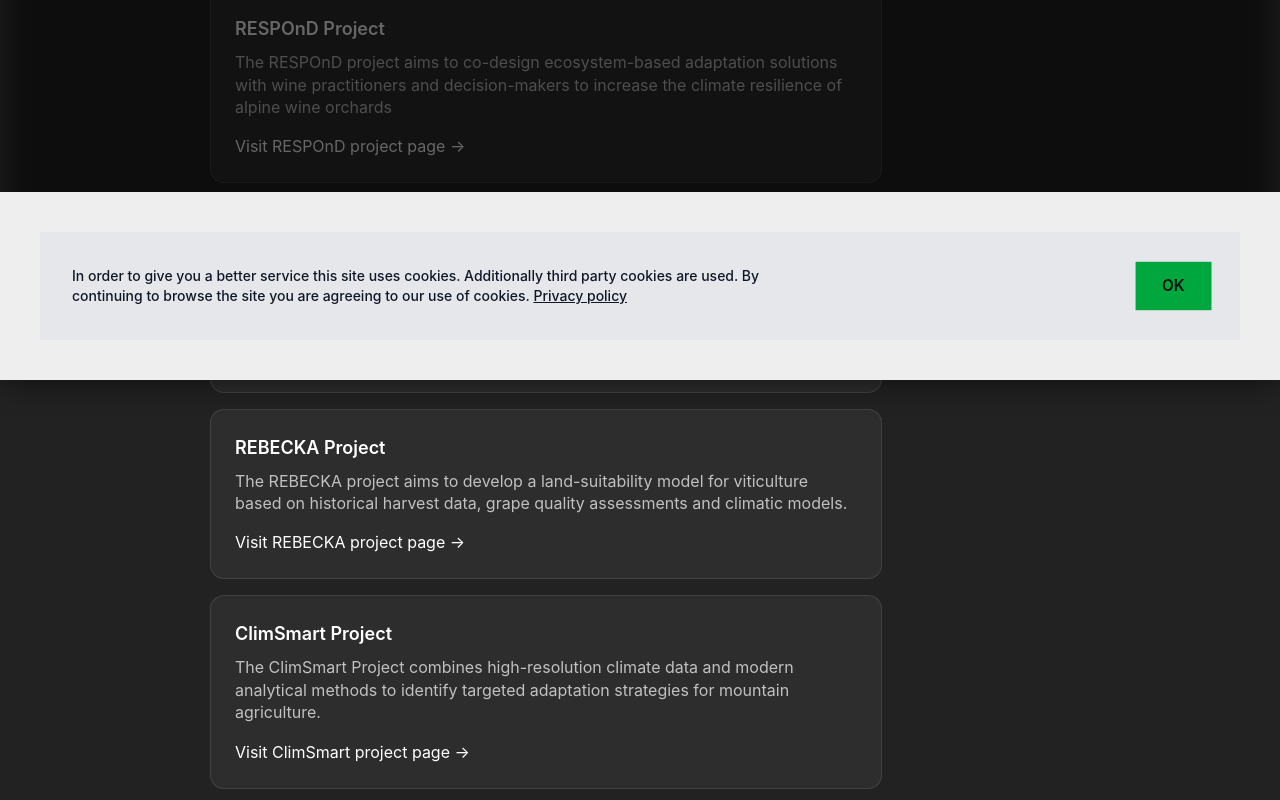
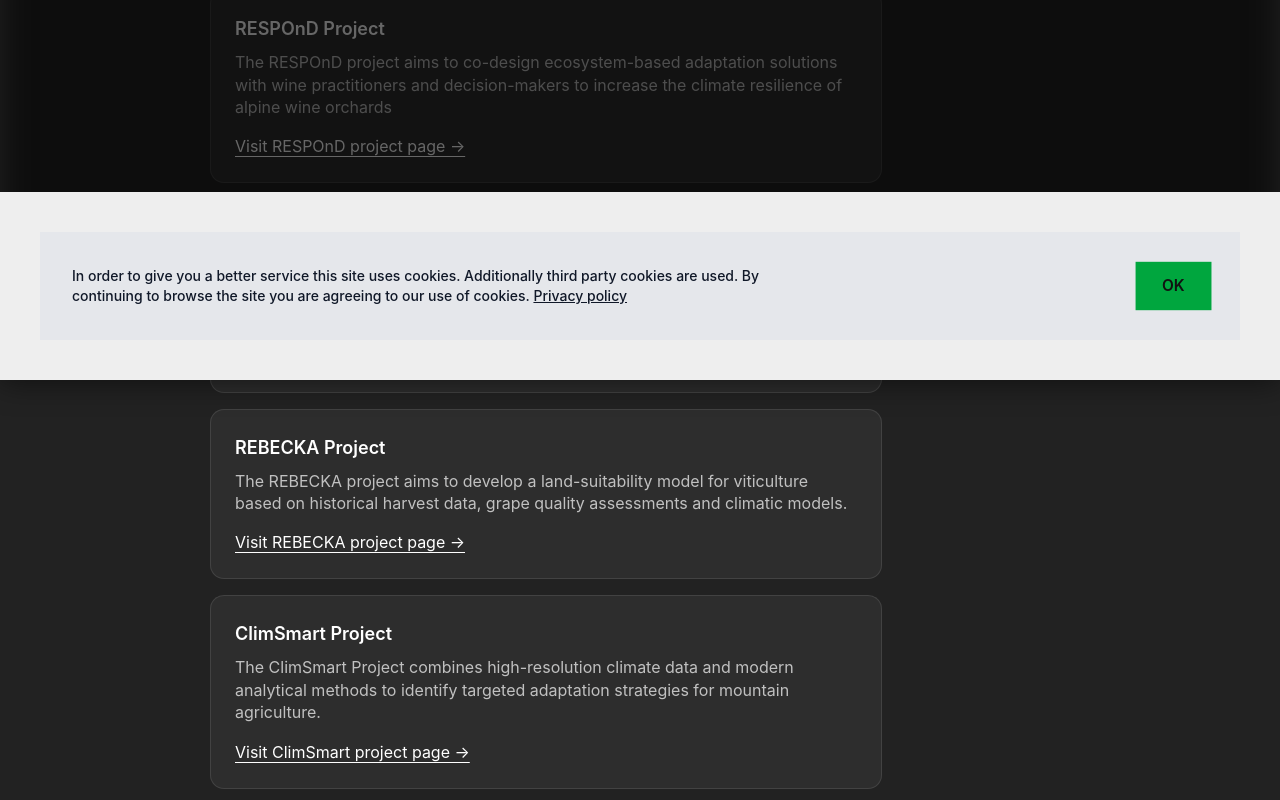
Before and after one commit to Eurac-Research/winemap, a Next.js app: page /about in a window 1280 px wide. Shown: the part 420-1220 px from the top of the page. Built offline with nearby package versions, Linux system fonts and the light colour scheme.

Commit message:
make entire project box clickable

```diff
--- a/src/app/about/page.tsx
+++ b/src/app/about/page.tsx
@@ -38,73 +38,73 @@ export default function About() {
           </p>
           <div className="mt-6 grid gap-4">
             <section id="respond">
-              <div className="rounded-xl border border-white/10 bg-white/5 p-6 transition-colors hover:border-white/30 hover:bg-white/10">
+              <a
+                href="https://www.alpine-space.eu/project/respond/"
+                target="_blank"
+                rel="noopener noreferrer"
+                className="block rounded-xl border border-white/10 bg-white/5 p-6 transition-colors hover:border-white/30 hover:bg-white/10"
+              >
                 <h3 className="text-lg font-semibold">RESPOnD Project</h3>
                 <p className="mt-2 text-white/70">
                   The RESPOnD project aims to co-design ecosystem-based adaptation solutions
                   with wine practitioners and decision-makers to increase the climate resilience
                   of alpine wine orchards
                 </p>
-                <a
-                  href="https://www.alpine-space.eu/project/respond/"
-                  target="_blank"
-                  rel="noopener noreferrer"
-                  className="mt-4 inline-flex items-center gap-2 underline underline-offset-4"
-                >
+                <span className="mt-4 inline-flex items-center gap-2 underline underline-offset-4">
                   Visit RESPOnD project page &rarr;
-                </a>
-              </div>
+                </span>
+              </a>
             </section>
             <section id="kultivas">
-              <div className="rounded-xl border border-white/10 bg-white/5 p-6 transition-colors hover:border-white/30 hover:bg-white/10">
+              <a
+                href="https://kultivas.eu/"
+                target="_blank"
+                rel="noopener noreferrer"
+                className="block rounded-xl border border-white/10 bg-white/5 p-6 transition-colors hover:border-white/30 hover:bg-white/10"
+              >
                 <h3 className="text-lg font-semibold">KULTIVAS Project</h3>
                 <p className="mt-2 text-white/70">
                 KULTIVAS is a modern big-data application that uses high resolution climatic and remote sensing data combined with
                 machine learning to enable data-based decision making in agriculture and forestry.
                 </p>
-                <a
-                  href="https://kultivas.eu/"
-                  target="_blank"
-                  rel="noopener noreferrer"
-                  className="mt-4 inline-flex items-center gap-2 underline underline-offset-4"
-                >
+                <span className="mt-4 inline-flex items-center gap-2 underline underline-offset-4">
                   Visit KULTIVAS project page &rarr;
-                </a>
-              </div>
+                </span>
+              </a>
             </section>
             <section id="rebecka">
-              <div className="rounded-xl border border-white/10 bg-white/5 p-6 transition-colors hover:border-white/30 hover:bg-white/10">
+              <a
+                href="https://www.eurac.edu/en/projects/rebecka"
+                target="_blank"
+                rel="noopener noreferrer"
+                className="block rounded-xl border border-white/10 bg-white/5 p-6 transition-colors hover:border-white/30 hover:bg-white/10"
+              >
                 <h3 className="text-lg font-semibold">REBECKA Project</h3>
                 <p className="mt-2 text-white/70">
                 The REBECKA project aims to develop a land-suitability model for viticulture based
                 on historical harvest data, grape quality assessments and climatic models.
                 </p>
-                <a
-                  href="https://www.eurac.edu/en/projects/rebecka"
-                  target="_blank"
-                  rel="noopener noreferrer"
-                  className="mt-4 inline-flex items-center gap-2 underline underline-offset-4"
-                >
+                <span className="mt-4 inline-flex items-center gap-2 underline underline-offset-4">
                   Visit REBECKA project page &rarr;
-                </a>
-              </div>
+                </span>
+              </a>
             </section>
             <section id="clim-smart">
-              <div className="rounded-xl border border-white/10 bg-white/5 p-6 transition-colors hover:border-white/30 hover:bg-white/10">
+              <a
+                href="https://fusiongrant.info/de/fusion-grant/archiv/climsmart-climate-smart-agriculture-entscheidungshilfen-fuer-die-suedtiroler-landwirtschaft-zur-anpassung-an-den-klimawandel"
+                target="_blank"
+                rel="noopener noreferrer"
+                className="block rounded-xl border border-white/10 bg-white/5 p-6 transition-colors hover:border-white/30 hover:bg-white/10"
+              >
                 <h3 className="text-lg font-semibold">ClimSmart Project</h3>
                 <p className="mt-2 text-white/70">
                 The ClimSmart Project combines high-resolution climate data and modern analytical methods
                 to identify targeted adaptation strategies for mountain agriculture.
                 </p>
-                <a
-                  href="https://fusiongrant.info/de/fusion-grant/archiv/climsmart-climate-smart-agriculture-entscheidungshilfen-fuer-die-suedtiroler-landwirtschaft-zur-anpassung-an-den-klimawandel"
-                  target="_blank"
-                  rel="noopener noreferrer"
-                  className="mt-4 inline-flex items-center gap-2 underline underline-offset-4"
-                >
+                <span className="mt-4 inline-flex items-center gap-2 underline underline-offset-4">
                   Visit ClimSmart project page &rarr;
-                </a>
-              </div>
+                </span>
+              </a>
             </section>
           </div>
         </div>
```
